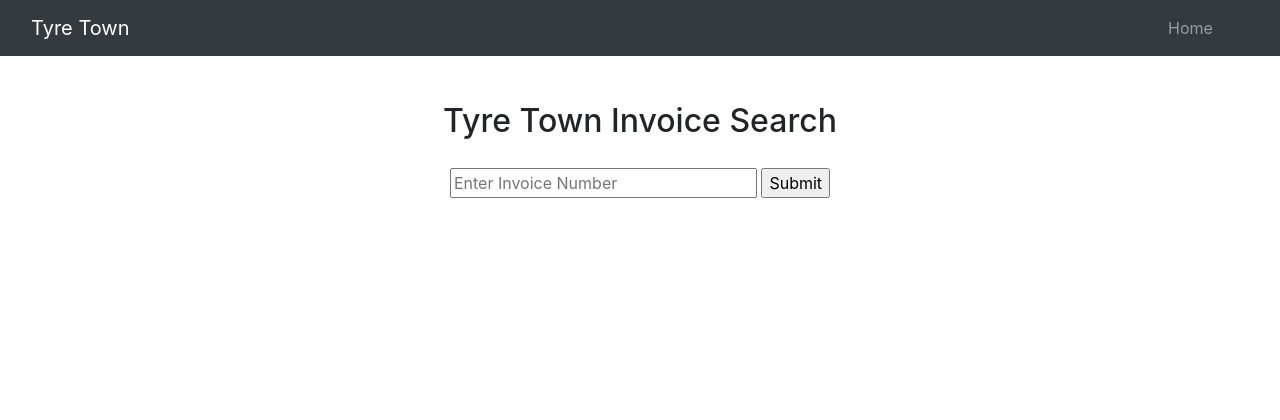
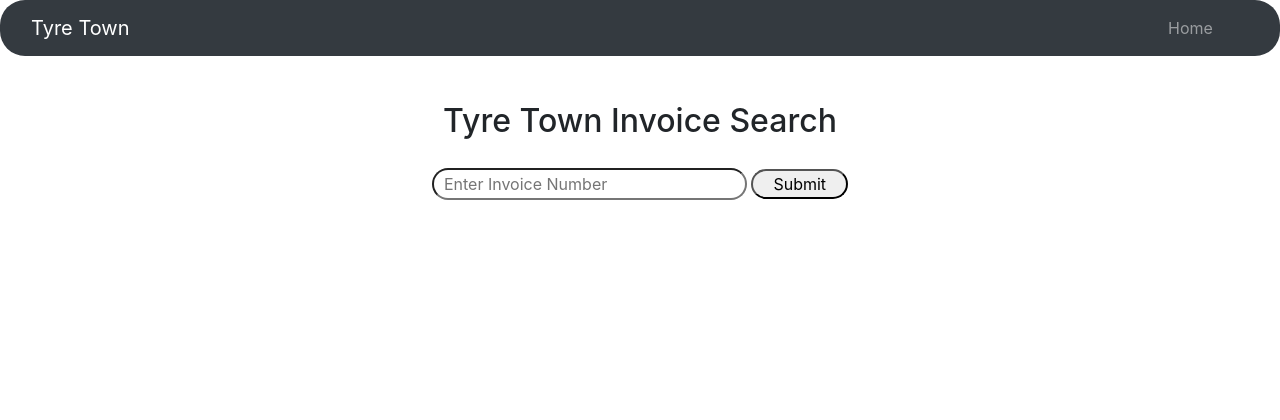
Before and after one commit to fletcherd3/Tyre-Town, a PHP site: page / in a window 1280 px wide. Shown: the top 420 px of the page. Run offline with PHP 8.4, Linux system fonts and the light colour scheme; data that the repository does not hold is empty; some libraries are stand-ins or nearby versions.

Commit message:
Added style changes and edits to Bootstrap

```diff
--- a/amature_code/css/style.css
+++ b/amature_code/css/style.css
@@ -16,6 +16,7 @@ header{
     padding-bottom: 40px;
     font-size: larger;
     text-decoration: underline darkgrey;
+    background-color: #eee;
 }
 
 /* Responsive table */
@@ -193,7 +194,6 @@ table tr {
 
 }
 
-
  .collapsible {
      background-color: #eee;
      color: #444;
@@ -242,3 +242,21 @@ table tr {
     text-align: center;
 
 }
+
+
+.navbar{
+    border-radius: 25px;
+
+}
+input[type="text"],
+.search{
+    border-radius: 18px;
+    padding: 2px;
+    padding-left: 10px;
+}
+
+.button{
+    border-radius: 19px;
+    padding-left: 20px;
+    padding-right: 20px;
+}
```
